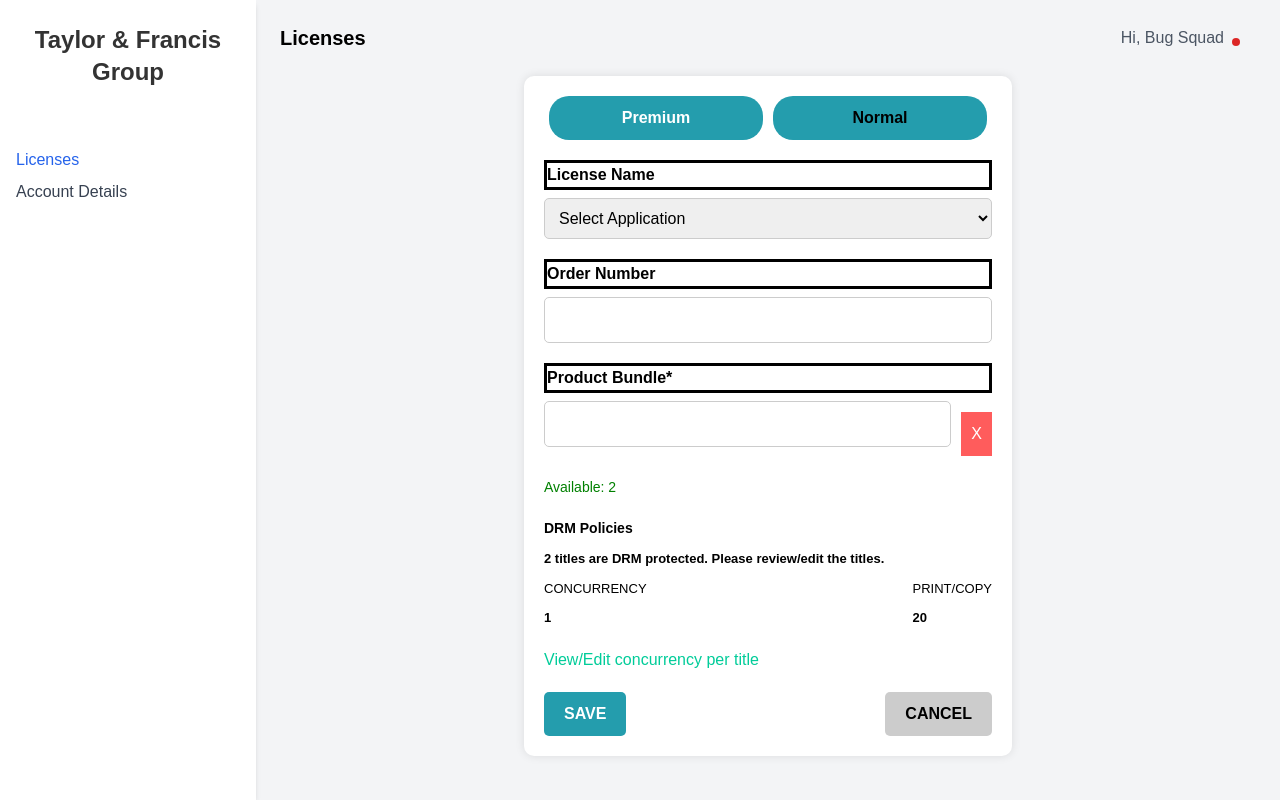
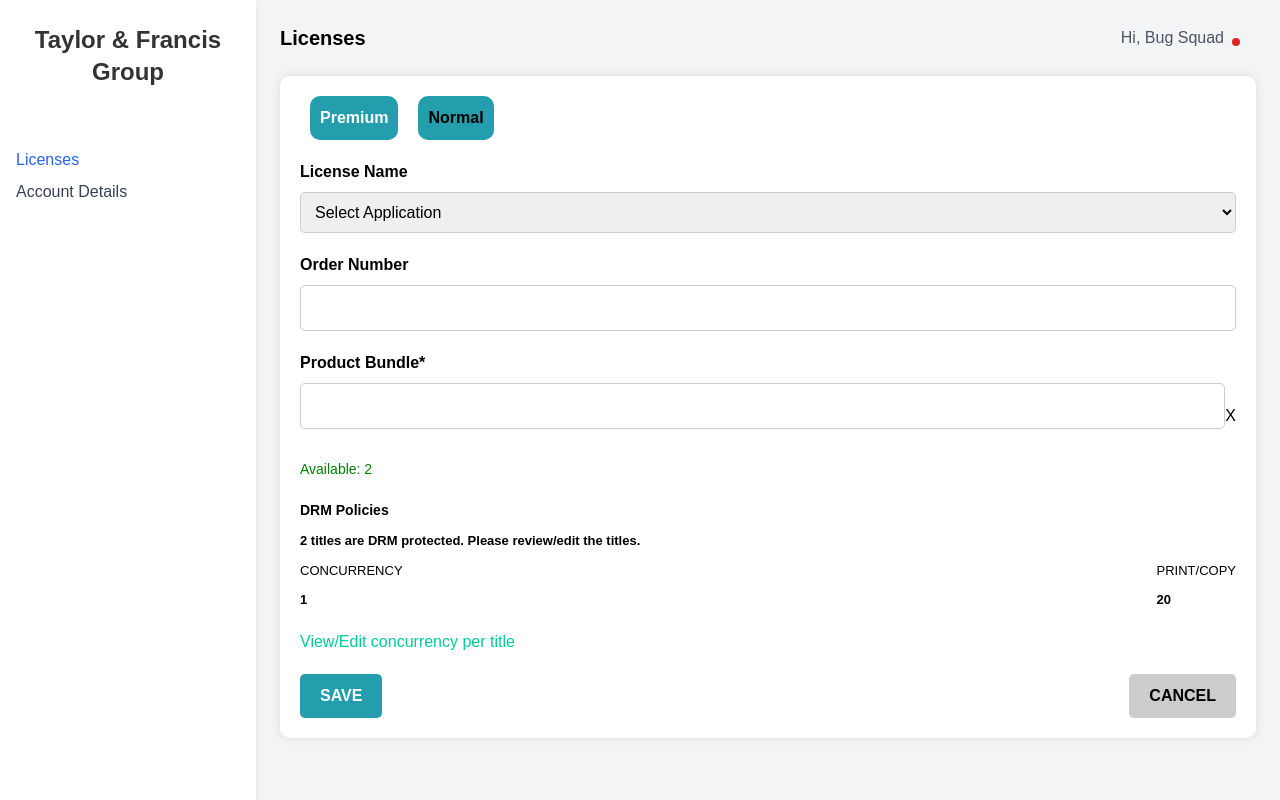
Before and after one commit to singhariom2001/Bug_Squad-, a React (Create React App) app: page /license/new in a window 1280 px wide. Built offline with nearby package versions, Linux system fonts and the light colour scheme.

Commit message:
fix style changes

```diff
--- a/src/components/LicenseModal.css
+++ b/src/components/LicenseModal.css
@@ -6,7 +6,7 @@
 }
 
 .form-container {
-    width: 50%;
+  width: 100%;
   margin: 20px auto;
   padding: 20px;
   background-color: white;
@@ -16,16 +16,18 @@
 
 .toggle-buttons {
   display: flex;
-    justify-content: space-between;
+  /* justify-content: space-between; */
   margin-bottom: 20px;
 }
 
 .toggle-button {
-    flex: 1;
-    margin: 0 5px;
-    padding: 10px 20px;
+ display: flex;
+  margin: 0 10px;
+  padding: 10px ;
+
+
   border: none;
-    border-radius: 20px;
+  border-radius: 10px;
   background-color:#249dad;
   cursor: pointer;
   font-weight: bold;
@@ -43,7 +45,6 @@
 }
 
 label {
-    border: solid;
   display: block;
   margin-bottom: 8px;
   font-weight: bold;
@@ -74,14 +75,14 @@
   padding: 10px;
 }
 
-  .clear-button {
+/* .clear-button {
   margin-left: 10px;
   padding: 10px;
   background-color: #ff5c5c;
   color: white;
   border: none;
   cursor: pointer;
-  }
+} */
 
 .bundle-status {
   margin-top: 10px;
```
Lines whose indentation alone changed are shown as unchanged.
